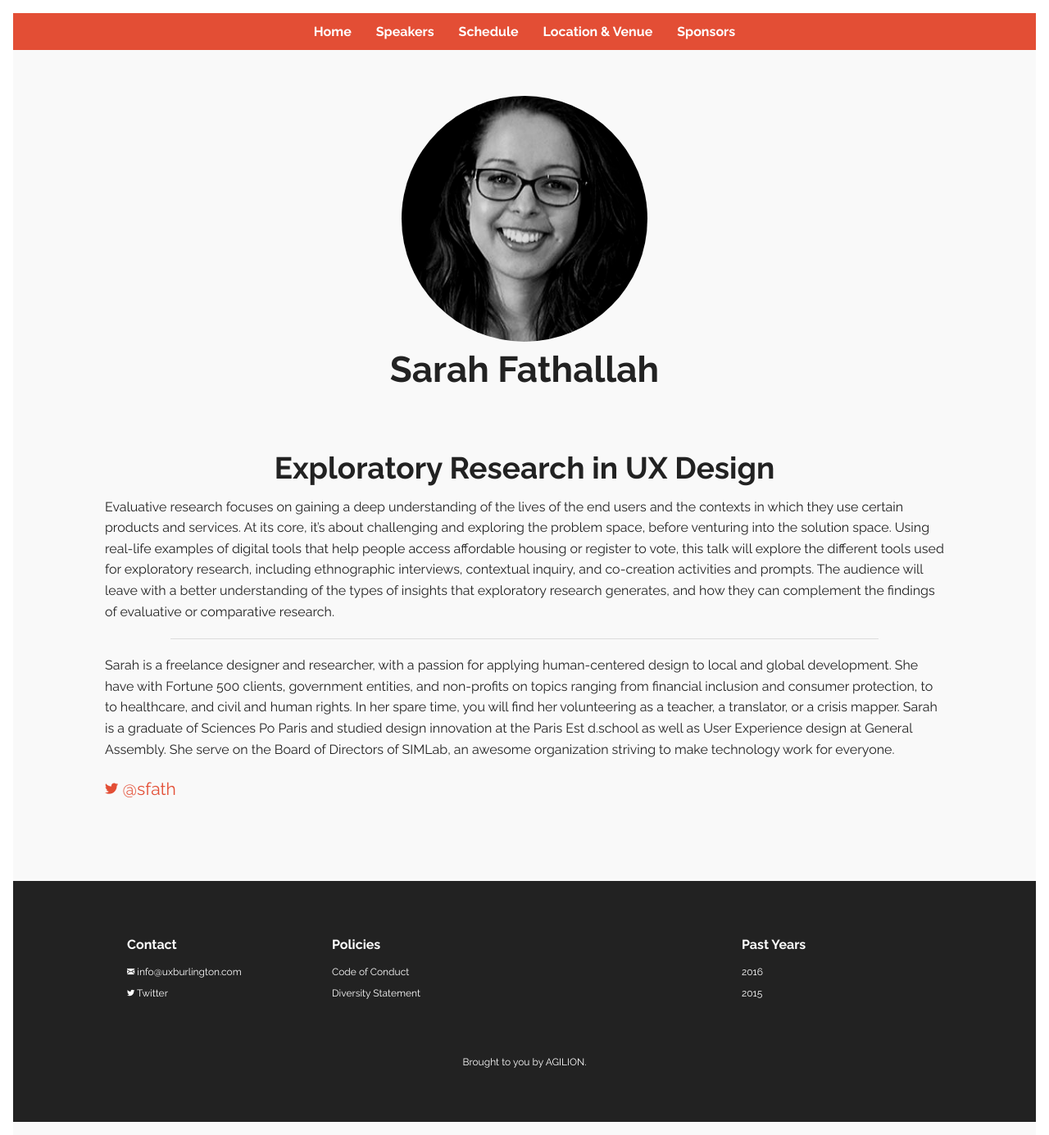
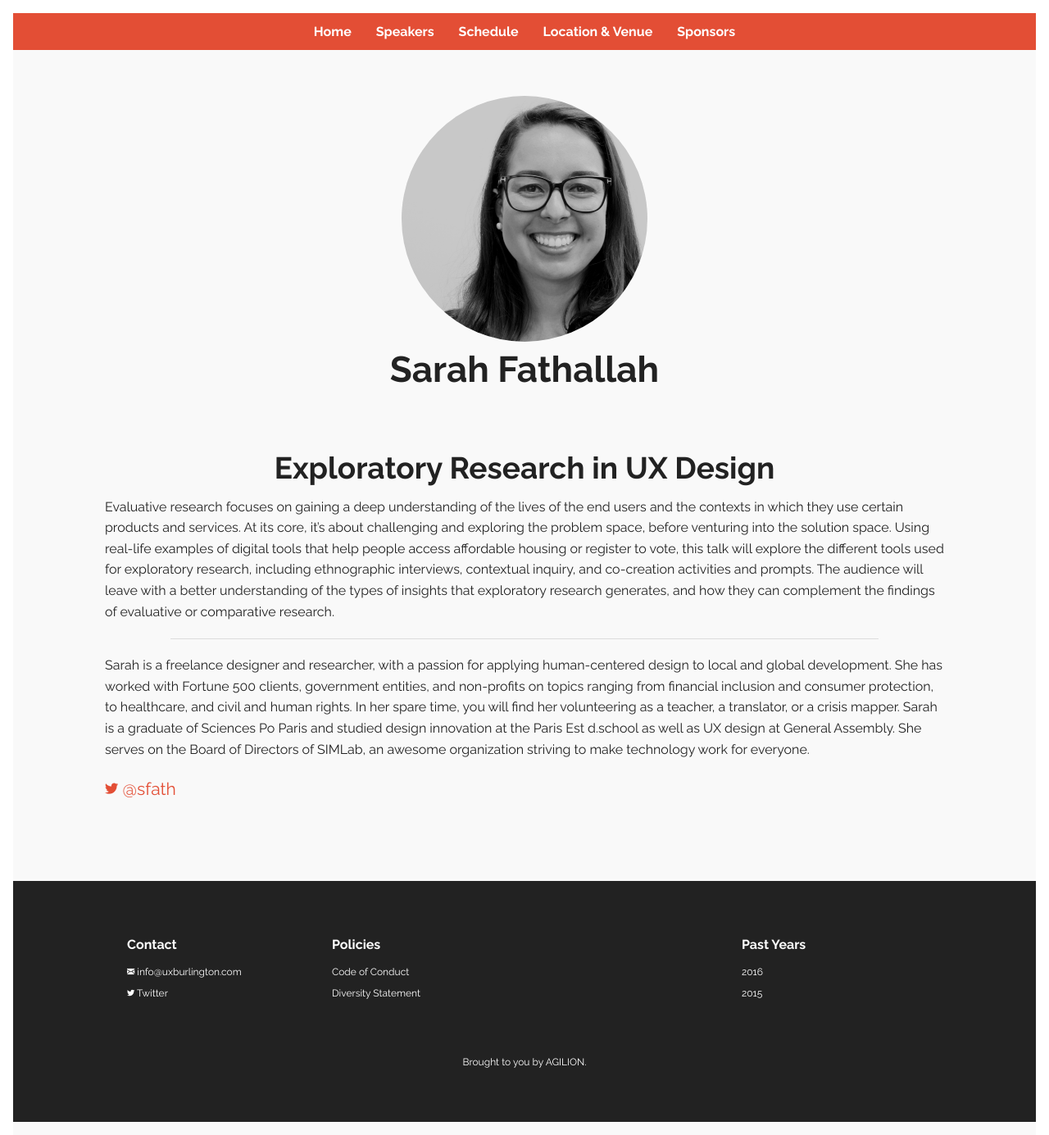
Before and after one commit to AgilionApps/ux-burlington-2017, a Jekyll site: the page built from _posts/speakers/2017-05-17-sarah.md, in a window 1280 px wide. Shown: the whole page at 82% size. Built offline with Jekyll 4.4.1, drawn with Linux system fonts in a browser that asks for light colours; some web fonts are replaced; comment, search, counter and statistics services are not loaded.

Commit message:
update to sarah

```diff
--- a/_posts/speakers/2017-05-17-sarah.md
+++ b/_posts/speakers/2017-05-17-sarah.md
@@ -12,4 +12,4 @@ Evaluative research focuses on gaining a deep understanding of the lives of the
 
 ---
 
-Sarah is a freelance designer and researcher, with a passion for applying human-centered design to local and global development. She have with Fortune 500 clients, government entities, and non-profits on topics ranging from financial inclusion and consumer protection, to to healthcare, and civil and human rights. In her spare time, you will find her volunteering as a teacher, a translator, or a crisis mapper. Sarah is a graduate of Sciences Po Paris and studied design innovation at the Paris Est d.school as well as User Experience design at General Assembly. She serve on the Board of Directors of SIMLab, an awesome organization striving to make technology work for everyone.
+Sarah is a freelance designer and researcher, with a passion for applying human-centered design to local and global development. She has worked with Fortune 500 clients, government entities, and non-profits on topics ranging from financial inclusion and consumer protection, to healthcare, and civil and human rights. In her spare time, you will find her volunteering as a teacher, a translator, or a crisis mapper. Sarah is a graduate of Sciences Po Paris and studied design innovation at the Paris Est d.school as well as UX design at General Assembly. She serves on the Board of Directors of SIMLab, an awesome organization striving to make technology work for everyone.
```
Also changed, not shown: images/speakers/sarah.jpg.
